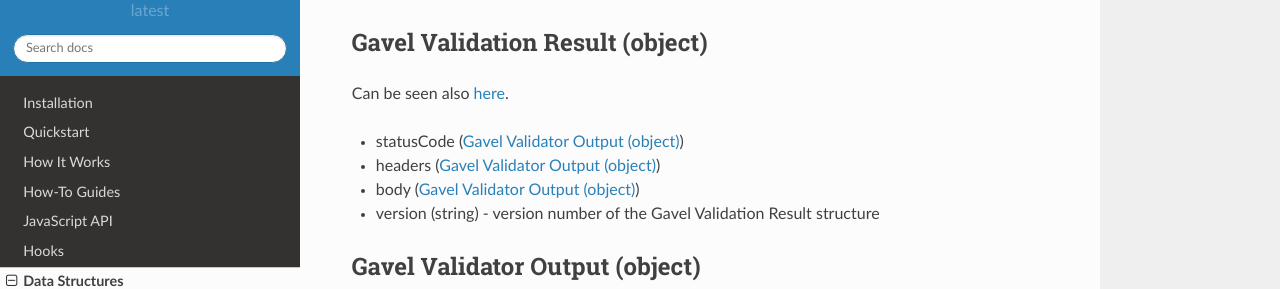
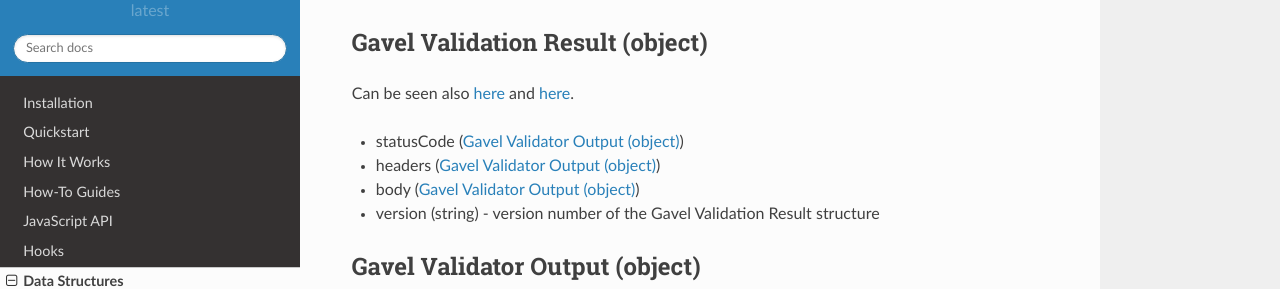
Before and after one commit to apiaryio/dredd, a Sphinx documentation site: the page built from docs/data-structures.rst, in a window 1280 px wide and 900 px high, scrolled down 2103 px. Shown: the part 174-463 px from the top of the window. Built offline with Sphinx 7.4.7 and the Read the Docs theme 2.0.0, drawn with Linux system fonts in a browser that asks for light colours; pages that are not in the unit, such as notebooks, are missing from menus.

Commit message:
docs: fix broken links

```diff
--- a/docs/data-structures.rst
+++ b/docs/data-structures.rst
@@ -114,7 +114,7 @@
 Gavel Validation Result (object)
 --------------------------------
 
-Can be seen also `here <https://relishapp.com/apiary/gavel/docs/javascript/request-async-api#validate>`__.
+Can be seen also `here <https://relishapp.com/apiary/gavel/docs/javascript/request-validation#validate>`__ and `here <https://relishapp.com/apiary/gavel/docs/javascript/response-validation#validate>`__.
 
 -  statusCode (:ref:`gavel-validator-output`)
 -  headers (:ref:`gavel-validator-output`)
--- a/docs/hooks/index.rst
+++ b/docs/hooks/index.rst
@@ -7,7 +7,7 @@
 Hooks
 =====
 
-Dredd supports *hooks*, which are blocks of arbitrary code that run before or after each test step. The concept is similar to XUnit's ``setUp`` and ``tearDown`` functions, `Cucumber hooks <https://docs.cucumber.io/cucumber/api/#hooks>`__, or `Git hooks <https://git-scm.com/book/en/v2/Customizing-Git-Git-Hooks>`__. Hooks are usually used for:
+Dredd supports *hooks*, which are blocks of arbitrary code that run before or after each test step. The concept is similar to XUnit's ``setUp`` and ``tearDown`` functions, `Cucumber hooks <https://cucumber.io/docs/cucumber/api/#hooks>`__, or `Git hooks <https://git-scm.com/book/en/v2/Customizing-Git-Git-Hooks>`__. Hooks are usually used for:
 
 -  Loading database fixtures,
 -  cleaning up after test step(s),
```
